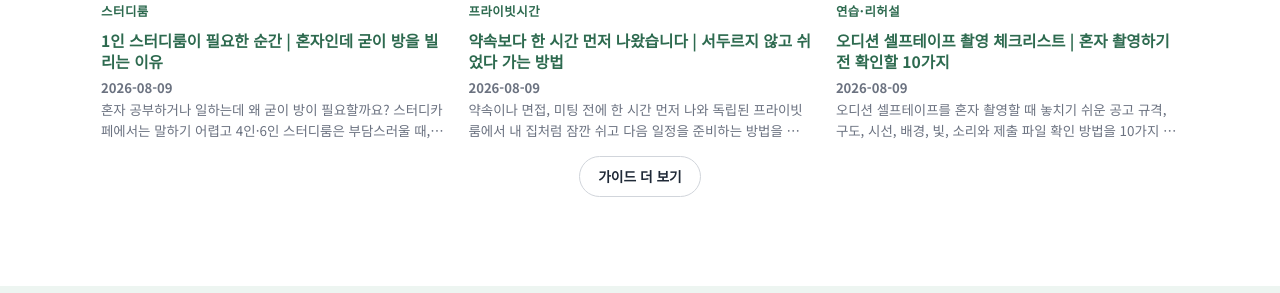
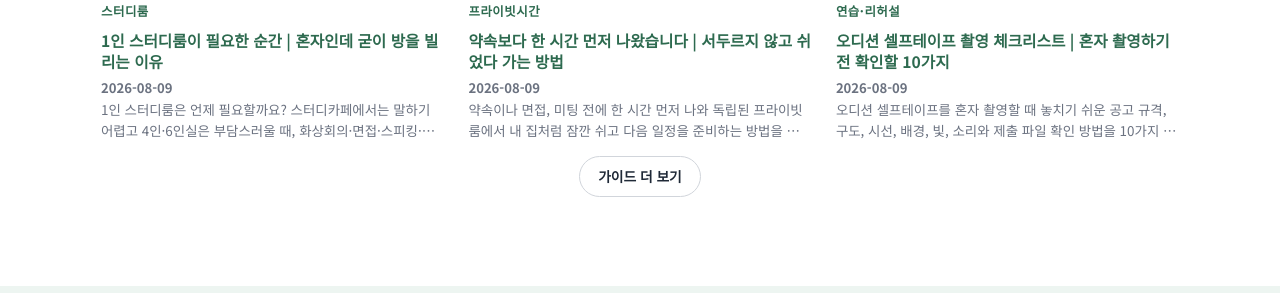
Before and after one commit to bareunspace/blog, a Jekyll site: the page built from index.html, in a window 1280 px wide and 900 px high, scrolled down 3452 px. Shown: the part 161-454 px from the top of the window. Built offline with Jekyll 4.4.1, drawn with Linux system fonts in a browser that asks for light colours; some of the changed lines change nothing that is shown.

Commit message:
Improve one-person study room UI SEO and AIO

```diff
--- a/_posts/2026-08-10-one-person-study-room.md
+++ b/_posts/2026-08-10-one-person-study-room.md
@@ -1,7 +1,7 @@
 ---
 layout: default
 title: 1인 스터디룸이 필요한 순간 | 혼자인데 굳이 방을 빌리는 이유
-description: 혼자 공부하거나 일하는데 왜 굳이 방이 필요할까요? 스터디카페에서는 말하기 어렵고 4인·6인 스터디룸은 부담스러울 때, 1인 스터디룸이 필요한 실제 상황을 정리했습니다.
+description: 1인 스터디룸은 언제 필요할까요? 스터디카페에서는 말하기 어렵고 4인·6인실은 부담스러울 때, 화상회의·면접·스피킹·개인 작업을 위한 부천 신중동 1인 단독 공간 선택법을 정리했습니다.
 category: 스터디룸
 hub_series: study
 hub_section: core
@@ -15,7 +15,10 @@
   - 화상회의
   - 말하기 연습
 hub_footer: 1인 단독 이용
-keywords: 1인스터디룸,혼자공부할곳,혼자화상회의할곳,말하면서공부할수있는곳,개인작업공간,부천스터디룸,신중동스터디룸
+hubs:
+  - 스터디·소모임
+  - 프라이빗시간
+keywords: 1인 스터디룸,부천 1인 스터디룸,신중동 스터디룸,혼자 공부할 곳,혼자 화상회의할 곳,말하면서 공부할 수 있는 곳,개인 작업 공간,화상면접 공간,발표 연습 공간
 tags:
   - 1인 스터디룸
   - 스터디룸
@@ -27,11 +30,23 @@
 canonical: https://bareunjari.com/posts/one-person-study-room/
 permalink: /posts/one-person-study-room/
 date: 2026-08-10 07:00:00 +0900
+last_modified_at: 2026-08-10 07:45:00 +0900
 og_image: https://bareunjari.com/images/one-person-study-room.webp
-og_image_alt: 부천 신중동에서 혼자 단독으로 이용할 수 있는 바른자리 공간
+og_image_alt: 1인 스터디룸에서 노트북과 태블릿으로 혼자 공부하고 작업하는 모습
 og_image_width: 1535
 og_image_height: 1024
 preload_image: images/one-person-study-room.webp
+faq:
+  - question: 1인 스터디룸은 어떤 때 필요한가요?
+    answer: 화상회의, 화상면접, 영어 스피킹, 발표 연습, 중요한 통화처럼 혼자 있지만 계속 말해야 하거나 주변 시선을 덜 신경 쓰고 개인 작업에 집중하고 싶을 때 활용할 수 있습니다.
+  - question: 스터디카페 1인석과 1인 스터디룸은 무엇이 다른가요?
+    answer: 스터디카페 1인석은 여러 이용자가 같은 공간 안에서 각자의 좌석을 쓰는 경우가 많지만, 1인 스터디룸은 공간 자체를 혼자 사용하는 데 초점이 있습니다. 말하기나 화상회의가 필요하다면 이용 공간의 운영 규정을 함께 확인하는 것이 좋습니다.
+  - question: 혼자 화상회의를 하려고 4인·6인 스터디룸을 예약해야 하나요?
+    answer: 꼭 그렇지는 않습니다. 여러 명이 사용하는 큰 공간보다 1인이 필요한 시간만 단독으로 사용할 수 있는 시간제 공간이 더 실용적일 수 있습니다.
+  - question: 바른자리는 혼자 이용할 수 있나요?
+    answer: 네. 바른자리 신중동점은 1인부터 예약할 수 있고, 예약한 시간 동안 공간을 단독으로 사용하는 시간제 공간대여 서비스입니다.
+  - question: 바른자리 1인 이용 요금은 얼마인가요?
+    answer: 현재 안내 요금은 1시간 10,000원입니다. 화상회의 1시간, 면접 연습 2시간, 개인 작업 2~3시간처럼 필요한 시간을 선택해 이용할 수 있습니다.
 css_version: 20260729-3
 script_version: 20260711-4
 ---
@@ -41,9 +56,9 @@
     <div class="section-inner">
       <p class="section-label">One Person Study Room</p>
       <h1 class="section-title">1인 스터디룸이 필요한 순간<br />혼자인데 굳이 방을 빌리는 이유</h1>
-      <p class="section-desc">혼자 공부하거나 일할 거라면 집이나 카페, 스터디카페면 충분할 때가 많습니다. 하지만 화상회의, 면접 답변, 영어 스피킹, 발표 연습처럼 혼자서도 계속 말해야 하는 순간에는 단순한 1인석이 아니라 문을 닫고 단독으로 사용할 수 있는 공간이 필요할 수 있습니다.</p>
+      <p class="section-desc">혼자 공부하거나 일할 거라면 집이나 카페, 스터디카페면 충분할 때가 많습니다. 하지만 화상회의, 면접 답변, 영어 스피킹, 발표 연습처럼 혼자서도 계속 말해야 하는 순간에는 단순한 1인석이 아니라 혼자 사용할 수 있는 공간이 필요할 수 있습니다.</p>
       <div class="hero-btns">
-        <a href="#why-one-person-room" class="btn-primary">왜 필요한지 보기</a>
+        <a href="#quick-answer" class="btn-primary">1인 스터디룸이 필요한 이유</a>
         <a href="https://m.place.naver.com/place/2041312316/ticket" target="_blank" rel="noopener noreferrer" class="btn-outline">가능한 시간 확인하기</a>
       </div>
     </div>
@@ -53,42 +68,48 @@
   <section id="guide-visual">
     <div class="section-inner">
       <figure class="article-hero-visual">
-        <img class="article-hero-full" src="/images/one-person-study-room.webp" alt="부천 신중동에서 혼자 단독으로 이용할 수 있는 바른자리 공간" loading="eager" width="1535" height="1024" />
+        <img class="article-hero-full" src="/images/one-person-study-room.webp" alt="1인 스터디룸에서 노트북과 태블릿으로 혼자 공부하고 작업하는 모습" loading="eager" width="1535" height="1024" />
         <figcaption>혼자 쓰는 자리와 혼자 쓰는 공간은 다릅니다. 말하고, 연습하고, 집중해야 하는 시간에는 단독 공간이 더 잘 맞을 수 있습니다.</figcaption>
       </figure>
+    </div>
+  </section>
+
+  <section id="quick-answer" class="guide-summary-section" aria-label="1인 스터디룸 핵심 답변">
+    <div class="section-inner">
+      <p class="section-label">Quick Answer</p>
+      <h2 class="section-title">왜 혼자인데 스터디룸을 빌릴까요?</h2>
+      <p class="section-desc"><strong>한 줄로 답하면, 조용히 앉아 있기 위해서가 아니라 혼자서도 말하고 연습하고 집중해야 하는 시간이 있기 때문입니다.</strong> 스터디카페에서는 계속 말하기 어렵고, 그렇다고 혼자 쓰려고 4인·6인용 스터디룸까지 예약하기는 부담스러울 때 1인 단독 공간이 하나의 선택지가 됩니다.</p>
+      <div class="guide-summary-grid">
+        <article class="guide-summary-card">
+          <span>01</span>
+          <h3>혼자지만 말해야 할 때</h3>
+          <p>화상회의, 면접, 스피킹, 발표처럼 계속 목소리를 내야 하는 1인 활동.</p>
+        </article>
+        <article class="guide-summary-card">
+          <span>02</span>
+          <h3>큰 스터디룸은 부담될 때</h3>
+          <p>혼자 몇 시간 쓰려고 4인·6인용 공간까지 예약하고 싶지는 않은 경우.</p>
+        </article>
+        <article class="guide-summary-card">
+          <span>03</span>
+          <h3>필요한 시간만 쓰고 싶을 때</h3>
+          <p>화상회의 1시간, 연습 2시간처럼 필요한 시간만 분리해 사용하고 싶은 경우.</p>
+        </article>
+      </div>
     </div>
   </section>
 
   <nav class="guide-toc" aria-label="1인 스터디룸 가이드 목차">
     <div class="guide-toc-inner">
       <span class="guide-toc-label">이 글에서 확인할 내용</span>
-      <a href="#why-one-person-room">왜 1인 스터디룸인가</a>
+      <a href="#why-one-person-room">4·6인실이 부담될 때</a>
       <a href="#seat-vs-room">1인석과 1인실 차이</a>
-      <a href="#use-cases">어떤 순간에 필요한가</a>
-      <a href="#checklist">나에게 필요한지 확인</a>
-      <a href="#bareunjari">부천 신중동에서 찾는다면</a>
+      <a href="#use-cases">실제 이용 상황</a>
+      <a href="#checklist">선택 체크리스트</a>
+      <a href="#bareunjari">실제 바른자리 공간</a>
+      <a href="#faq">자주 묻는 질문</a>
     </div>
   </nav>
-
-  <section class="guide-summary-section" aria-label="1인 스터디룸 핵심 요약">
-    <div class="section-inner guide-summary-grid">
-      <article class="guide-summary-card">
-        <span>01</span>
-        <h2>혼자지만 말해야 할 때</h2>
-        <p>화상회의, 면접, 스피킹, 발표처럼 계속 목소리를 내야 하는 1인 활동에 잘 맞습니다.</p>
-      </article>
-      <article class="guide-summary-card">
-        <span>02</span>
-        <h2>큰 스터디룸은 부담될 때</h2>
-        <p>혼자 몇 시간 쓰려고 4인·6인용 스터디룸까지 예약할 필요는 없을 수 있습니다.</p>
-      </article>
-      <article class="guide-summary-card">
-        <span>03</span>
-        <h2>필요한 시간만 이용</h2>
-        <p>하루 종일이 아니라 화상회의 1시간, 연습 2시간처럼 필요한 시간만 선택해 사용할 수 있습니다.</p>
-      </article>
-    </div>
-  </section>
 
   <section id="why-one-person-room">
     <div class="section-inner">
@@ -118,10 +139,10 @@
           <p class="guide-compare-label">Private Room</p>
           <h3>1인 스터디룸</h3>
           <ul class="guide-compare-list">
-            <li>예약한 시간 동안 공간 단독 사용</li>
-            <li>화상회의와 말하기 연습에 활용 가능</li>
-            <li>중요한 통화와 개인 작업에도 활용 가능</li>
-            <li>필요한 시간만 선택해 이용 가능</li>
+            <li>공간 자체를 혼자 쓰는 데 초점</li>
+            <li>말하기·화상회의는 공간별 운영 규정 확인</li>
+            <li>중요한 통화와 개인 작업에 활용 가능</li>
+            <li>시간제 공간이라면 필요한 시간만 이용 가능</li>
           </ul>
         </article>
       </div>
@@ -147,7 +168,7 @@
         </article>
         <article class="about-principle-item" data-step="04">
           <h3>중요한 전화나 온라인 미팅을 해야 할 때</h3>
-          <p>업무 협의나 고객과의 온라인 미팅처럼 일정 시간 집중해서 이야기해야 한다면 카페의 주변 소음과 시선이 부담스러울 수 있습니다. 이럴 때는 큰 회의실보다 잠깐 문을 닫고 대화할 공간이면 충분할 수 있습니다.</p>
+          <p>업무 협의나 고객과의 온라인 미팅처럼 일정 시간 집중해서 이야기해야 한다면 카페의 주변 소음과 시선이 부담스러울 수 있습니다. 이럴 때는 큰 회의실보다 잠깐 혼자 대화할 공간이면 충분할 수 있습니다.</p>
         </article>
         <article class="about-principle-item" data-step="05">
           <h3>오늘 반드시 끝내야 하는 개인 작업이 있을 때</h3>
@@ -178,19 +199,28 @@
 
   <section id="bareunjari">
     <div class="section-inner">
+      <p class="section-label">Real Space</p>
       <h2 class="section-title">부천·신중동에서 혼자 사용할 공간이 필요하다면</h2>
       <p class="section-desc">바른자리는 부천 신중동에서 <strong>1인부터 이용할 수 있는 시간제 프라이빗 공간</strong>입니다. 스터디카페처럼 여러 사람이 같은 공간에서 각자의 좌석을 사용하는 방식이 아니라 예약한 시간 동안 공간을 단독으로 사용합니다.</p>
-      <p>혼자 방문해 화상회의를 진행하거나, 면접 답변을 실제로 말해보거나, 영어 스피킹과 발표를 연습하거나, 노트북으로 개인 작업을 하는 식으로 이용할 수 있습니다.</p>
 
       <figure class="article-hero-visual">
-        <img class="article-hero-full" src="/images/01.webp" alt="바른자리 실제 공간" loading="lazy" />
-        <figcaption>바른자리 실제 공간. 예약한 시간 동안 단독으로 이용하는 시간제 공간입니다.</figcaption>
+        <img class="article-hero-full" src="/images/01.webp" alt="부천 신중동 바른자리 실제 내부 공간의 테이블과 의자" loading="lazy" />
+        <figcaption>바른자리 신중동점 실제 공간입니다. 광고용 콘셉트 이미지가 아니라 실제 이용하게 되는 공간을 함께 확인해보세요.</figcaption>
       </figure>
 
-      <h3>혼자 쓰는데 큰 스터디룸 비용을 낼 필요는 없습니다</h3>
-      <p>바른자리는 <strong>1인부터 이용 가능하며 현재 안내 요금은 1시간 10,000원</strong>입니다. 화상회의 1시간, 면접 연습 2시간, 발표 리허설 1시간, 집중 작업 2~3시간처럼 필요한 시간을 선택해 사용할 수 있습니다.</p>
-      <p>바른자리는 면접 학원이나 코칭 서비스가 아니며 특정 활동의 결과를 보장하는 공간도 아닙니다. 예약한 시간 동안 필요한 활동을 직접 진행하는 프라이빗 공간대여 서비스입니다.</p>
+      <div class="guide-summary-grid" aria-label="바른자리 1인 이용 핵심 정보">
+        <article class="guide-summary-card"><span>1인</span><h3>1인부터 예약</h3><p>혼자 방문해 예약한 시간 동안 공간을 단독으로 이용할 수 있습니다.</p></article>
+        <article class="guide-summary-card"><span>1시간</span><h3>필요한 시간만</h3><p>화상회의 1시간, 면접 연습 2시간, 개인 작업 2~3시간처럼 선택합니다.</p></article>
+        <article class="guide-summary-card"><span>10,000원</span><h3>현재 안내 요금</h3><p>현재 기본 안내 요금은 1시간 10,000원입니다.</p></article>
+      </div>
+
+      <p>혼자 방문해 화상회의를 진행하거나, 면접 답변을 실제로 말해보거나, 영어 스피킹과 발표를 연습하거나, 노트북으로 개인 작업을 하는 식으로 이용할 수 있습니다.</p>
+      <p>바른자리는 면접 학원이나 코칭 서비스가 아니며 특정 활동의 결과를 보장하는 공간도 아닙니다. 예약한 시간 동안 필요한 활동을 직접 진행하는 <strong>프라이빗 공간대여 서비스</strong>입니다.</p>
       <p>말하기 연습이 주목적이라면 <a href="/posts/practice-speaking-space/">영어·면접·발표 연습 공간 가이드</a>를, 고객 미팅이나 화상회의가 중심이라면 <a href="/posts/bucheon-meeting-room/">부천 미팅룸 가이드</a>도 함께 참고할 수 있습니다.</p>
+      <div class="hero-btns">
+        <a href="https://m.place.naver.com/place/2041312316/ticket" target="_blank" rel="noopener noreferrer" class="btn-primary">신중동점 가능한 시간 확인하기</a>
+        <a href="/study/" class="btn-outline">스터디·소모임 가이드 더 보기</a>
+      </div>
     </div>
   </section>
 
@@ -205,6 +235,20 @@
     </div>
   </section>
 
+  <section id="faq">
+    <div class="section-inner">
+      <p class="section-label">FAQ</p>
+      <h2 class="section-title">1인 스터디룸, 자주 묻는 질문</h2>
+      <div class="about-principle-grid" aria-label="1인 스터디룸 자주 묻는 질문">
+        <article class="about-principle-item"><h3>1인 스터디룸은 어떤 때 필요한가요?</h3><p>화상회의, 화상면접, 영어 스피킹, 발표 연습, 중요한 통화처럼 혼자 있지만 계속 말해야 하거나 주변 시선을 덜 신경 쓰고 개인 작업에 집중하고 싶을 때 활용할 수 있습니다.</p></article>
+        <article class="about-principle-item"><h3>스터디카페 1인석과 무엇이 다른가요?</h3><p>스터디카페 1인석은 여러 사람이 같은 공간에서 각자의 좌석을 쓰는 경우가 많고, 1인 스터디룸은 공간 자체를 혼자 사용하는 데 초점이 있습니다. 말하기나 화상회의가 필요하다면 각 공간의 운영 규정을 확인하세요.</p></article>
+        <article class="about-principle-item"><h3>혼자 쓰는데 4인·6인 스터디룸을 예약해야 하나요?</h3><p>꼭 그렇지는 않습니다. 혼자 필요한 시간만 사용할 수 있는 시간제 단독 공간이 있다면 더 실용적인 선택이 될 수 있습니다.</p></article>
+        <article class="about-principle-item"><h3>바른자리는 혼자 이용할 수 있나요?</h3><p>네. 바른자리 신중동점은 1인부터 예약할 수 있고, 예약한 시간 동안 공간을 단독으로 이용합니다.</p></article>
+        <article class="about-principle-item"><h3>바른자리 이용 요금은 얼마인가요?</h3><p>현재 안내 요금은 1시간 10,000원입니다. 필요한 이용시간에 맞춰 예약할 수 있습니다.</p></article>
+      </div>
+    </div>
+  </section>
+
   <section id="reservation">
     <div class="section-inner">
       <h2 class="section-title">혼자 있지만, 혼자만의 공간이 필요한 순간이 있습니다</h2>
@@ -213,7 +257,7 @@
       <p>바른자리 신중동점은 1인부터 이용할 수 있으며 현재 이용요금은 <strong>1시간 10,000원</strong>입니다.</p>
       <div class="hero-btns">
         <a href="https://m.place.naver.com/place/2041312316/ticket" target="_blank" rel="noopener noreferrer" class="btn-primary">1인 이용 가능한 시간 확인하기</a>
-        <a href="/posts/practice-speaking-space/" class="btn-outline">말하기 연습 가이드 보기</a>
+        <a href="/private/" class="btn-outline">프라이빗시간 가이드 보기</a>
       </div>
     </div>
   </section>
```
